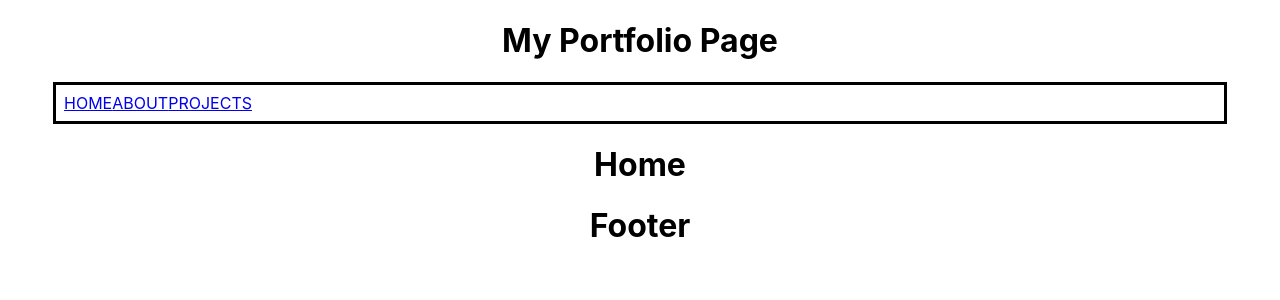
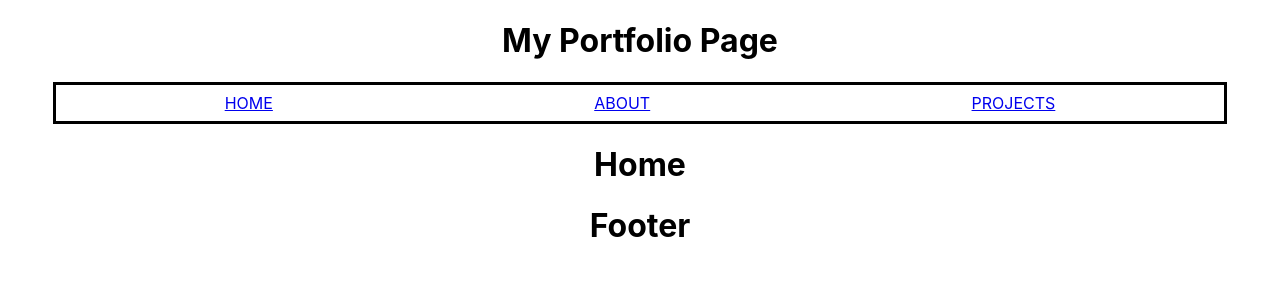
Before and after one commit to kcanamar/portfolio_frontend, a React (Create React App) app: page / in a window 1280 px wide. Shown: the top 300 px of the page. Built offline with nearby package versions, Linux system fonts and the light colour scheme.

Commit message:
udates css on home page

```diff
--- a/src/components/Header.js
+++ b/src/components/Header.js
@@ -3,7 +3,7 @@ import { Link } from "react-router-dom"
 export default function Header(props) {
     const navStyle = {
         display:"flex",
-        justifyContnet:"space-around",
+        justifyContent:"space-around",
         border: "3px solid black",
         padding:"8px",
         width: "90%",
```
